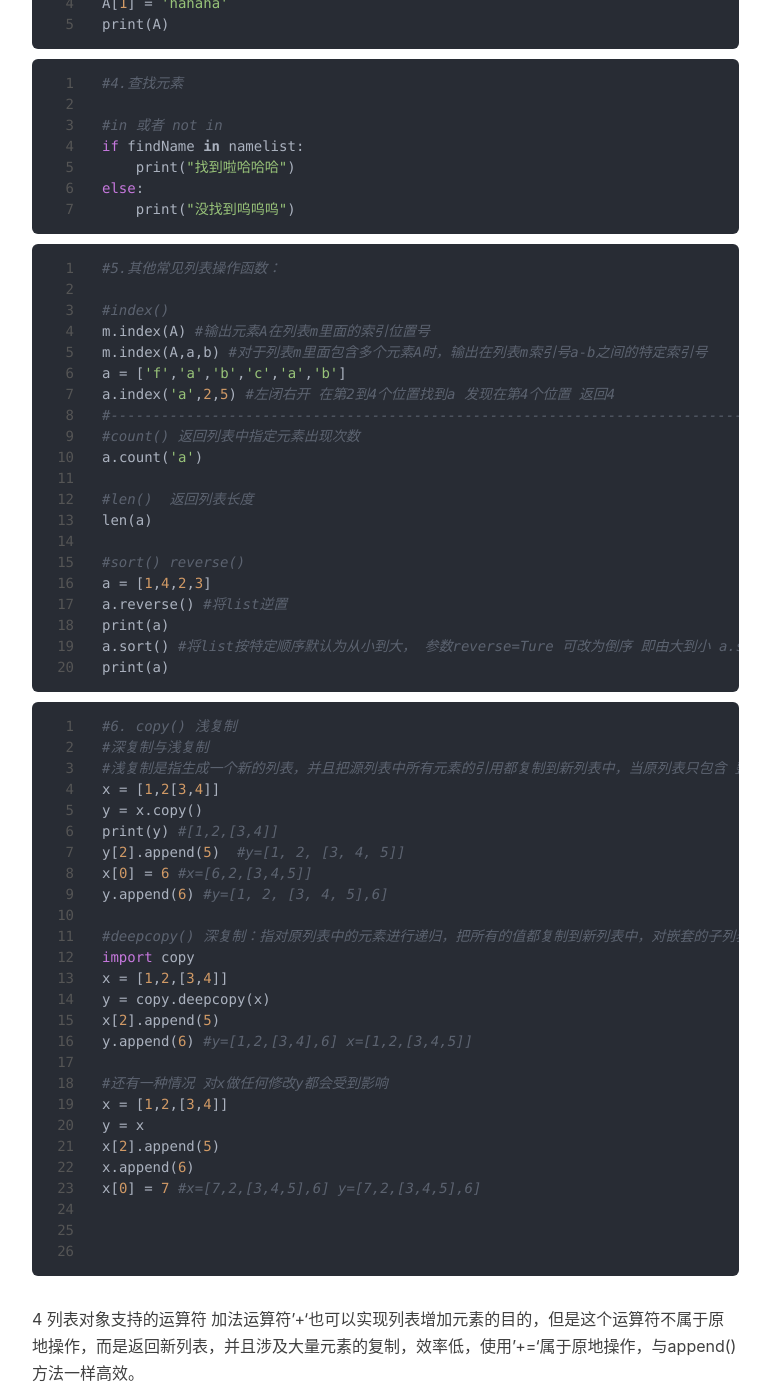
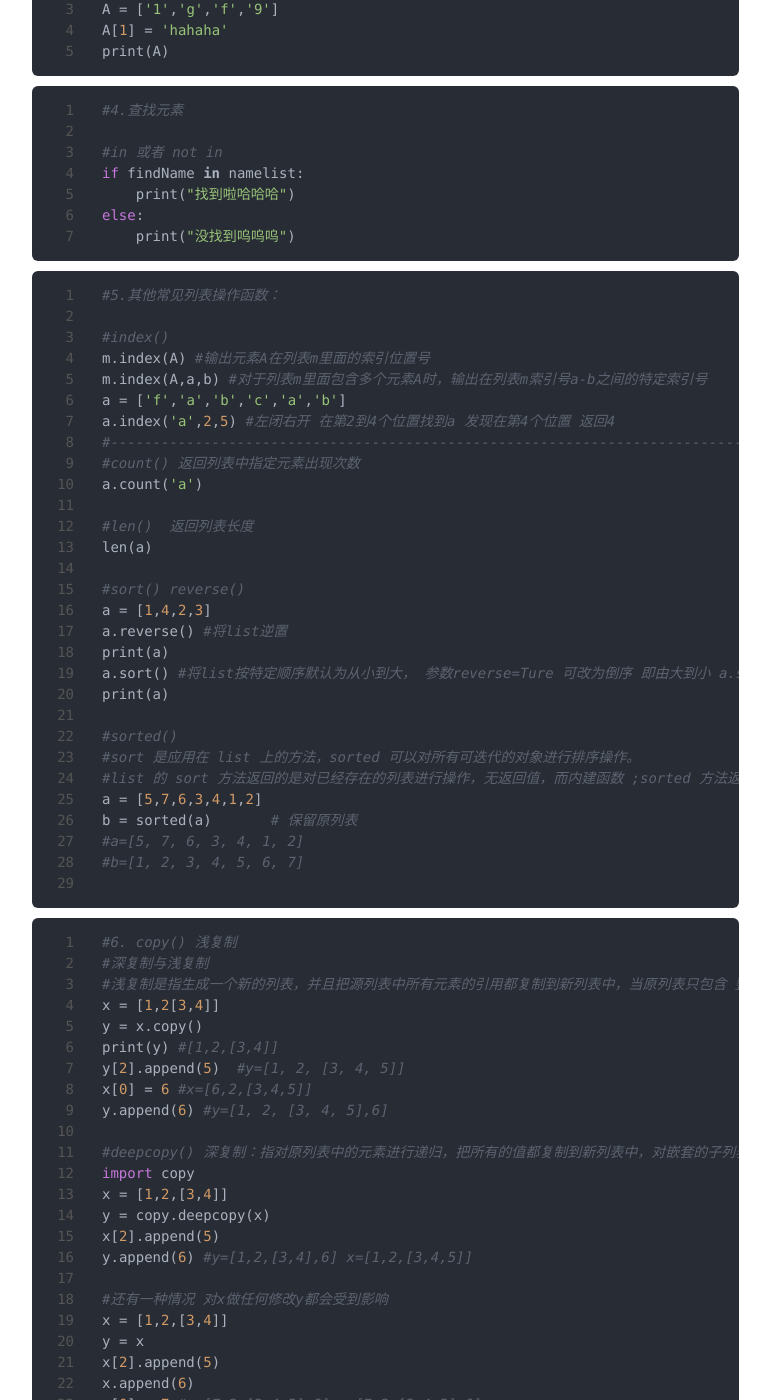
Before and after one commit to aaakgod/aaakgod.github.io, a Jekyll site: the page built from _posts/2019-09-17-Discussion.md, in a window 1280 px wide and 1400 px high, scrolled down 5703 px. Shown: the whole window, without its empty margins (233-1003 px from the left). Built offline with Jekyll 4.4.1, drawn with Linux system fonts in a browser that asks for light colours; nearby versions of some CDN libraries; comment, search, counter and statistics services are not loaded.

Commit message:
update 20190917

````diff
--- a/_posts/2019-09-17-Discussion.md
+++ b/_posts/2019-09-17-Discussion.md
@@ -267,6 +267,15 @@
 print(a)
 a.sort() #将list按特定顺序默认为从小到大， 参数reverse=Ture 可改为倒序 即由大到小 a.sort(reverse=True)
 print(a)
+
+#sorted()
+#sort 是应用在 list 上的方法，sorted 可以对所有可迭代的对象进行排序操作。
+#list 的 sort 方法返回的是对已经存在的列表进行操作，无返回值，而内建函数 ;sorted 方法返回的是一个新的 list，而不是在原来的基础上进行的操作。
+a = [5,7,6,3,4,1,2]
+b = sorted(a)       # 保留原列表
+#a=[5, 7, 6, 3, 4, 1, 2]
+#b=[1, 2, 3, 4, 5, 6, 7]
+
 ```
 ```python
 #6. copy() 浅复制
````
